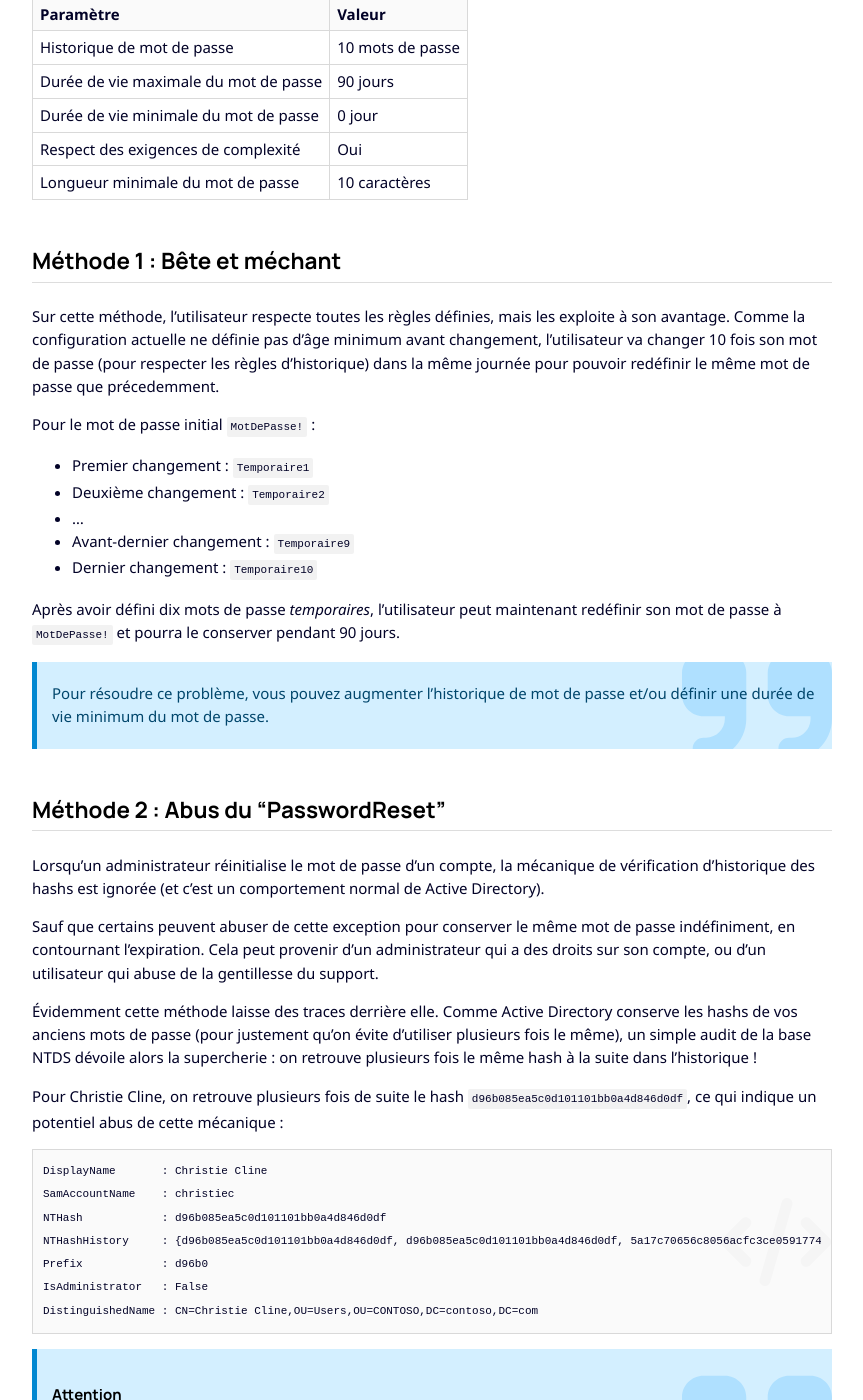
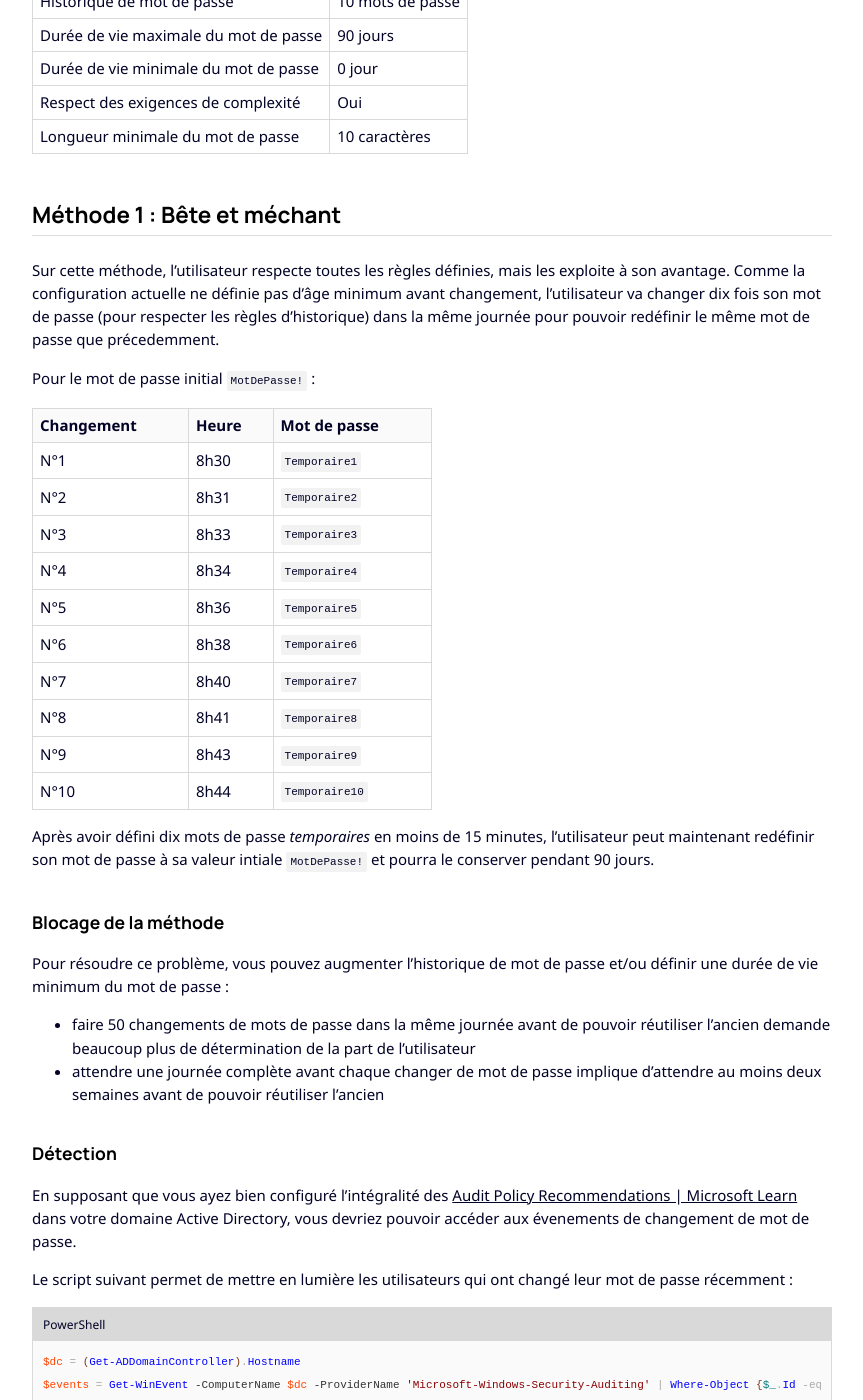
Before and after one commit to leobouard/leobouard.github.io, a Jekyll site: the page built from _posts/2024-09-15-prolonger-la-vie-mdp.md, in a window 1280 px wide and 1400 px high, scrolled down 1030 px. Shown: the whole window, without its empty margins (208-1071 px from the left). Built offline with Jekyll 4.4.1, drawn with Linux system fonts in a browser that asks for light colours; nearby versions of some CDN libraries; some web fonts are replaced; some of the changed text lies outside the part shown.

Commit message:
Update 2024-09-15-prolonger-la-vie-mdp.md

````diff
--- a/_posts/2024-09-15-prolonger-la-vie-mdp.md
+++ b/_posts/2024-09-15-prolonger-la-vie-mdp.md
@@ -9,21 +9,21 @@ listed: true
 
 La durée de vie des mots de passe et leur expiration en 2024, c'est un sujet compliqué.
 
-D'un côté, nous avons les recommandations du NIST ou de l'ANSSI qui ne préconisent plus une expiration fréquente de mot de passe pour les comptes sans privilèges. De l'autre, les assurances qui demande encore aux entreprises de définir une durée de vie maximum des mots de passe à 90 ou 180 jours. Au milieu de tout ça, il y a les utilisateurs, qui utilisent de nombreux stratagèmes pour contourner cette expiration et se faciliter la vie.
+D'un côté, nous avons les recommandations du NIST ou de l'ANSSI qui ne préconisent plus une expiration fréquente de mot de passe pour les comptes sans privilèges. De l'autre, les assurances qui demandent encore aux entreprises de définir une durée de vie maximum des mots de passe à 90 ou 180 jours. Au milieu de tout ça, il y a les utilisateurs, qui utilisent de nombreux stratagèmes pour contourner cette expiration et se faciliter la vie.
 
 ### Rappels sur les politiques de mot de passe
 
 Dans Active Directory, les politiques de mot de passe (qu'elles soient des *fine-grained password policy* ou la politique par défaut) se basent sur les critères suivants pour définir leurs exigences :
 
 - **Historique de mot de passe** : Active Directory va conserver les hashs des 10 derniers mots de passe (par exemple) pour s'assurer que l'utilisateur ne réutilise pas un ancien mot de passe au moment du renouvellement
-- **Durée de vie maximale du mot de passe** : c'est le nombre de jours durant lequel le mot de passe sera valide. Passé cette période, le mot de passe "expire" et doit être renouvellé pour continuer a utiliser le compte utilisateur
+- **Durée de vie maximale du mot de passe** : c'est le nombre de jours durant lequel le mot de passe sera valide. Une fois cette période passée, le mot de passe "expire" et doit être changer
 - **Durée de vie minimale du mot de passe** : c'est le nombre de jours avant lequel un changement de mot de passe par l'utilisateur n'est pas autorisé
 - **Respect des exigences de complexité** : le mot de passe doit contenir au moins trois des quatre types de caractères :
   - Lettres minuscules (a, b, c...)
   - Lettres majuscules (A, B, C...)
   - Chiffres (0, 1, 2...)
   - Caractères spéciaux (!, ?, @...)
-- **Longueur minimale du mot de passe** : c'est le nombre de caractères minimum a respecter pour qu'il soit autorisé
+- **Longueur minimale du mot de passe** : c'est le nombre de caractères minimum à respecter
 
 ### Exemple de configuration
 
@@ -39,25 +39,75 @@ Longueur minimale du mot de passe | 10 caractères
 
 ## Méthode 1 : Bête et méchant
 
-Sur cette méthode, l'utilisateur respecte toutes les règles définies, mais les exploite à son avantage. Comme la configuration actuelle ne définie pas d'âge minimum avant changement, l'utilisateur va changer 10 fois son mot de passe (pour respecter les règles d'historique) dans la même journée pour pouvoir redéfinir le même mot de passe que précedemment.
+Sur cette méthode, l'utilisateur respecte toutes les règles définies, mais les exploite à son avantage. Comme la configuration actuelle ne définie pas d'âge minimum avant changement, l'utilisateur va changer dix fois son mot de passe (pour respecter les règles d'historique) dans la même journée pour pouvoir redéfinir le même mot de passe que précedemment.
 
 Pour le mot de passe initial `MotDePasse!` :
 
-- Premier changement : `Temporaire1`
-- Deuxième changement : `Temporaire2`
-- ...
-- Avant-dernier changement : `Temporaire9`
-- Dernier changement : `Temporaire10`
+Changement | Heure | Mot de passe
+---------- | ----- | ------------
+N°1        | 8h30  | `Temporaire1`
+N°2        | 8h31  | `Temporaire2`
+N°3        | 8h33  | `Temporaire3`
+N°4        | 8h34  | `Temporaire4`
+N°5        | 8h36  | `Temporaire5`
+N°6        | 8h38  | `Temporaire6`
+N°7        | 8h40  | `Temporaire7`
+N°8        | 8h41  | `Temporaire8`
+N°9        | 8h43  | `Temporaire9`
+N°10       | 8h44  | `Temporaire10`
 
-Après avoir défini dix mots de passe *temporaires*, l'utilisateur peut maintenant redéfinir son mot de passe à `MotDePasse!` et pourra le conserver pendant 90 jours.
+Après avoir défini dix mots de passe *temporaires* en moins de 15 minutes, l'utilisateur peut maintenant redéfinir son mot de passe à sa valeur intiale `MotDePasse!` et pourra le conserver pendant 90 jours.
 
-> Pour résoudre ce problème, vous pouvez augmenter l'historique de mot de passe et/ou définir une durée de vie minimum du mot de passe.
+### Blocage de la méthode
+
+Pour résoudre ce problème, vous pouvez augmenter l'historique de mot de passe et/ou définir une durée de vie minimum du mot de passe :
+
+- faire 50 changements de mots de passe dans la même journée avant de pouvoir réutiliser l'ancien demande beaucoup plus de détermination de la part de l'utilisateur
+- attendre une journée complète avant chaque changer de mot de passe implique d'attendre au moins deux semaines avant de pouvoir réutiliser l'ancien
+
+### Détection
+
+En supposant que vous ayez bien configuré l'intégralité des [Audit Policy Recommendations \| Microsoft Learn](https://learn.microsoft.com/en-us/windows-server/identity/ad-ds/plan/security-best-practices/audit-policy-recommendations) dans votre domaine Active Directory, vous devriez pouvoir accéder aux évenements de changement de mot de passe.
+
+Le script suivant permet de mettre en lumière les utilisateurs qui ont changé leur mot de passe récemment :
+
+```powershell
+$dc = (Get-ADDomainController).Hostname
+$events = Get-WinEvent -ComputerName $dc -ProviderName 'Microsoft-Windows-Security-Auditing' | Where-Object {$_.Id -eq 4723}
+$report = $events | ForEach-Object {
+    $message = $_.Message -split [System.Environment]::NewLine
+    $accounts = $message | Where-Object {$_ -like '*Account Name:*'} | ForEach-Object { ($_ -split ':' | Select-Object -Last 1).Trim() }
+    [PSCustomObject]@{
+        TimeCreated   = $_.TimeCreated
+        PerformedBy   = $accounts[0]
+        TargetAccount = $accounts[1]
+    }
+}
+$report | Format-Table
+$report | Group-Object PerformedBy | Sort-Object Count -Descending
+```
+
+Voici un exemple de résultat :
+
+```plaintext
+TimeCreated         PerformedBy TargetAccount
+-----------         ----------- -------------
+21/09/2024 07:00:35 leob        leob
+21/09/2024 07:00:27 leob        leob
+21/09/2024 06:58:57 leob        leob
+21/09/2024 06:58:43 leob        leob
+21/09/2024 06:58:19 leob        leob
+21/09/2024 06:58:03 leob        leob
+21/09/2024 06:57:46 leob        leob
+```
 
 ## Méthode 2 : Abus du "PasswordReset"
 
 Lorsqu'un administrateur réinitialise le mot de passe d'un compte, la mécanique de vérification d'historique des hashs est ignorée (et c'est un comportement normal de Active Directory).
 
 Sauf que certains peuvent abuser de cette exception pour conserver le même mot de passe indéfiniment, en contournant l'expiration. Cela peut provenir d'un administrateur qui a des droits sur son compte, ou d'un utilisateur qui abuse de la gentillesse du support.
+
+### Détection
 
 Évidemment cette méthode laisse des traces derrière elle. Comme Active Directory conserve les hashs de vos anciens mots de passe (pour justement qu'on évite d'utiliser plusieurs fois le même), un simple audit de la base NTDS dévoile alors la supercherie : on retrouve plusieurs fois le même hash à la suite dans l'historique !
 
@@ -74,6 +124,7 @@ DistinguishedName : CN=Christie Cline,OU=Users,OU=CONTOSO,DC=contoso,DC=com
 ```
 
 > #### Attention
+>
 > Attention cependant, retrouver plusieurs fois le même hash à la suite dans l'historique n'indique pas forcément une action malicieuse. Il est possible que le mot de passe ai été réinitalisé coup-sur-coup durant la même journée (et donc sans vouloir prolonger la vie du mot de passe).
 
 Vous pouvez faire ce genre d'audit avec le module PowerShell [DSInternals](https://github.com/MichaelGrafnetter/DSInternals) de Michael Grafnetter par exemple.
@@ -113,6 +164,8 @@ Set-ADUser -Instance $user
 
 La valeur -1 permet de définir la date à aujourd'hui.
 
+### Détection
+
 Ces deux méthodes ne sont pas indétectables. Ce genre d'opération génère une différence sur les données de réplication entre les contrôleurs de domaine. Comme le mot de passe (attribut `unicodePwd`) ne change pas, pas besoin de le répliquer. En revanche, la nouvelle valeur de l'attribut `PasswordLastSet` est partagée sur tous les contrôleurs de domaine.
 
 Il suffit alors de trouver les comptes avec une différence de date de réplication entre les attributs `unicodePwd` et `PasswordLastSet`.
````
